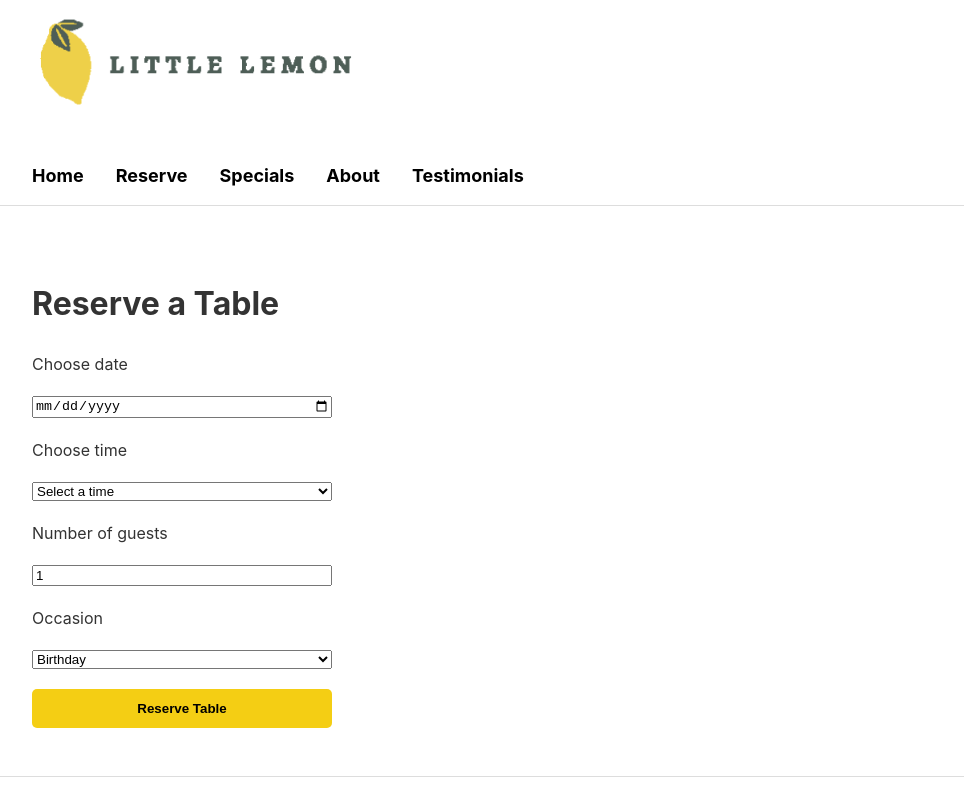
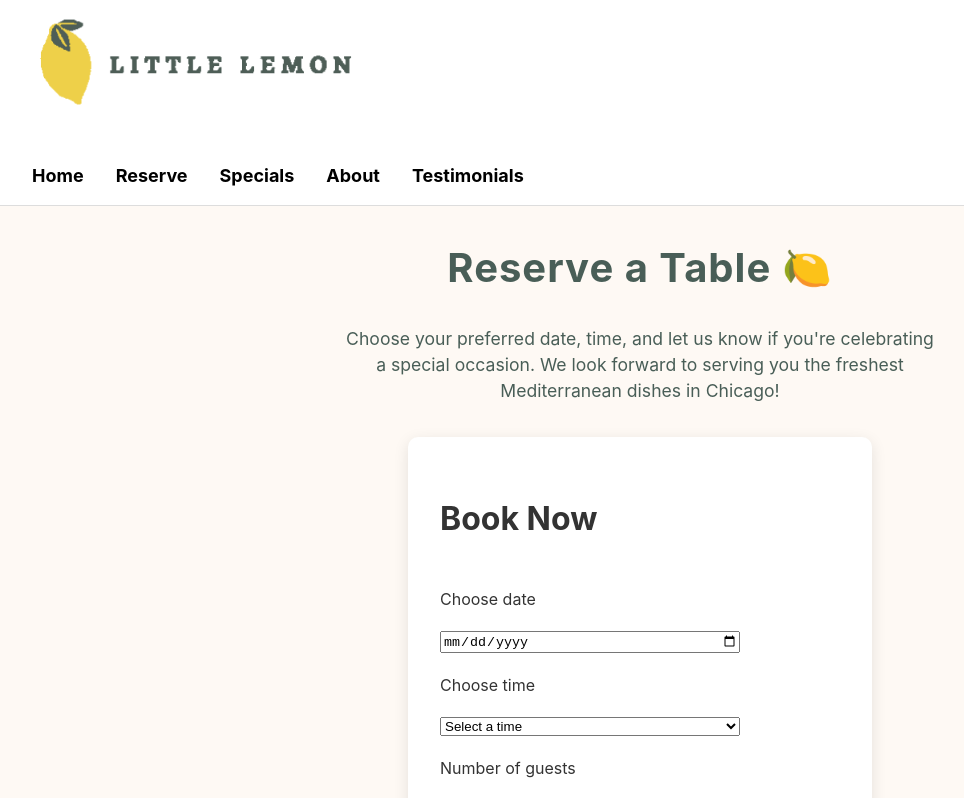
Before and after one commit to thyxphan/little-lemon-app, a React (Create React App) app: page /booking in a window 1280 px wide. Shown: the top 798 px of the page, without its empty margins (0-964 px from the left). Built offline with nearby package versions, Linux system fonts and the light colour scheme.

Commit message:
Add ConfirmedBooking.js to the App.

```diff
--- a/public/index.html
+++ b/public/index.html
@@ -39,7 +39,9 @@
   </head>
 
   <body>
+    <script src="https://raw.githubusercontent.com/courseraap/capstone/main/api.js"></script>
     <noscript>You need to enable JavaScript to run this app.</noscript>
     <div id="root"></div>
+
   </body>
 </html>
--- /dev/null
+++ b/src/api.js
@@ -0,0 +1,28 @@
+// src/api.js
+
+// Helper function
+const seededRandom = function (seed) {
+  const m = 2 ** 35 - 31;
+  const a = 185852;
+  let s = seed % m;
+  return function () {
+    return (s = (s * a) % m) / m;
+  };
+};
+
+// fetchAPI function
+export function fetchAPI(date) {
+  let result = [];
+  let random = seededRandom(date.getDate());
+
+  for (let i = 17; i <= 23; i++) {
+    if (random() < 0.5) result.push(i + ":00");
+    if (random() < 0.5) result.push(i + ":30");
+  }
+  return result;
+}
+
+// submitAPI function
+export function submitAPI(formData) {
+  return true;
+}
--- a/src/components/BookingForm.js
+++ b/src/components/BookingForm.js
@@ -1,6 +1,6 @@
 import { useState } from "react";
 
-function BookingForm({ availableTimes = [], dispatch }) {
+function BookingForm({ availableTimes = [], dispatch, submitForm }) {
   const [date, setDate] = useState("");
   const [time, setTime] = useState("");
   const [guests, setGuests] = useState(1);
@@ -9,34 +9,67 @@ function BookingForm({ availableTimes = [], dispatch }) {
   const handleDateChange = (e) => {
     const selectedDate = e.target.value;
     setDate(selectedDate);
-
-    // Dispatch an action to update available times
+    // Dispatch action to update times
     dispatch({ type: "UPDATE_TIMES", date: selectedDate });
   };
 
   const handleSubmit = (e) => {
     e.preventDefault();
-    alert(`Table reserved: ${date} at ${time} for ${guests} guests (${occasion})`);
+    const formData = { date, time, guests, occasion };
+    submitForm(formData);
   };
 
   return (
-    <form style={{ display: "grid", maxWidth: "300px", gap: "20px" }} onSubmit={handleSubmit}>
+    <form
+      style={{ display: "grid", maxWidth: "300px", gap: "20px" }}
+      onSubmit={handleSubmit}
+    >
+      <h2>Book Now</h2>
+
       <label htmlFor="res-date">Choose date</label>
-      <input type="date" id="res-date" value={date} onChange={handleDateChange} required />
+      <input
+        type="date"
+        id="res-date"
+        value={date}
+        onChange={handleDateChange}
+        required
+      />
 
       <label htmlFor="res-time">Choose time</label>
-      <select id="res-time" value={time} onChange={(e) => setTime(e.target.value)} required>
-        <option value="" disabled>Select a time</option>
+      <select
+        id="res-time"
+        value={time}
+        onChange={(e) => setTime(e.target.value)}
+        required
+      >
+        <option value="" disabled>
+          Select a time
+        </option>
         {availableTimes.map((t) => (
-          <option key={t} value={t}>{t}</option>
+          <option key={t} value={t}>
+            {t}
+          </option>
         ))}
       </select>
 
       <label htmlFor="guests">Number of guests</label>
-      <input type="number" id="guests" min="1" max="20" value={guests} onChange={(e) => setGuests(e.target.value)} required />
+      <input
+        type="number"
+        id="guests"
+        min="1"
+        max="20"
+        value={guests}
+        onChange={(e) => setGuests(e.target.value)}
+        required
+      />
 
       <label htmlFor="occasion">Occasion</label>
-      <select id="occasion" value={occasion} onChange={(e) => setOccasion(e.target.value)} required>
+      <select
+        id="occasion"
+        value={occasion}
+        onChange={(e) => setOccasion(e.target.value)}
+        required
+      >
         <option>Birthday</option>
         <option>Anniversary</option>
       </select>
--- a/src/components/BookingPage.js
+++ b/src/components/BookingPage.js
@@ -1,10 +1,59 @@
 import BookingForm from "./BookingForm";
 
-function BookingPage({ availableTimes, dispatch }) {
+function BookingPage({ availableTimes, dispatch, submitForm }) {
   return (
-    <section>
-      <h2>Reserve a Table</h2>
-      <BookingForm availableTimes={availableTimes} dispatch={dispatch} />
+    <section
+      className="booking-page"
+      style={{
+        display: "flex",
+        flexDirection: "column",
+        alignItems: "center",
+        padding: "2rem 1rem",
+        backgroundColor: "#fef9f4",
+        minHeight: "80vh",
+      }}
+    >
+      <h1
+        style={{
+          fontSize: "2.5rem",
+          marginBottom: "1rem",
+          color: "#495E57",
+          textAlign: "center",
+        }}
+      >
+        Reserve a Table 🍋
+      </h1>
+      <p
+        style={{
+          maxWidth: "600px",
+          textAlign: "center",
+          marginBottom: "2rem",
+          color: "#495E57",
+          fontSize: "1.1rem",
+        }}
+      >
+        Choose your preferred date, time, and let us know if you're celebrating a
+        special occasion. We look forward to serving you the freshest
+        Mediterranean dishes in Chicago!
+      </p>
+
+      <div
+        style={{
+          backgroundColor: "#fff",
+          padding: "2rem",
+          borderRadius: "10px",
+          boxShadow: "0 4px 15px rgba(0,0,0,0.1)",
+          minWidth: "300px",
+          maxWidth: "400px",
+          width: "100%",
+        }}
+      >
+        <BookingForm
+          availableTimes={availableTimes}
+          dispatch={dispatch}
+          submitForm={submitForm}
+        />
+      </div>
     </section>
   );
 }
--- /dev/null
+++ b/src/components/ConfirmedBooking.js
@@ -0,0 +1,28 @@
+function ConfirmedBooking() {
+  return (
+    <section
+      className="confirmed-booking"
+      style={{
+        textAlign: "center",
+        padding: "3rem 1rem",
+        backgroundColor: "#fef9f4",
+        color: "#495E57",
+      }}
+    >
+      <h2 style={{ fontSize: "2rem", marginBottom: "1rem" }}>
+        Your Booking is Confirmed! 🍋
+      </h2>
+      <p style={{ fontSize: "1.1rem", maxWidth: "500px", margin: "0 auto 2rem" }}>
+        Thank you for reserving a table at Little Lemon Chicago. We can't wait to
+        serve you our fresh Mediterranean dishes. See you soon!
+      </p>
+      <img
+        src="https://via.placeholder.com/400x250.png?text=Little+Lemon+Table"
+        alt="Little Lemon reservation"
+        style={{ borderRadius: "10px", boxShadow: "0 4px 10px rgba(0,0,0,0.1)" }}
+      />
+    </section>
+  );
+}
+
+export default ConfirmedBooking;
--- a/src/components/Main.js
+++ b/src/components/Main.js
@@ -1,27 +1,26 @@
-import { Routes, Route } from "react-router-dom";
+import { Routes, Route, useNavigate } from "react-router-dom";
 import { useReducer } from "react";
+import { fetchAPI, submitAPI } from "../api";
 
 import CallToAction from "./CallToAction";
 import Specials from "./Specials";
 import Chicago from "./Chicago";
 import CustomersSay from "./CustomersSay";
 import BookingPage from "./BookingPage";
+import ConfirmedBooking from "./ConfirmedBooking";
 
 /* -----------------------------
    Reducer + Initializer
 ------------------------------ */
 
-// Creates initial available times
-const initializeTimes = () => {
-  return ["17:00", "18:00", "19:00", "20:00", "21:00"];
-};
+// Initializes available times for today
+export const initializeTimes = () => fetchAPI(new Date());
 
-// Handles updating times based on selected date
-const updateTimes = (state, action) => {
+// Updates available times when a new date is selected
+export const updateTimes = (state, action) => {
   switch (action.type) {
     case "UPDATE_TIMES":
-      // For now, return the same times regardless of date
-      return ["17:00", "18:00", "19:00", "20:00", "21:00"];
+      return fetchAPI(new Date(action.date));
     default:
       return state;
   }
@@ -33,6 +32,16 @@ function Main() {
     [],
     initializeTimes
   );
+
+  const navigate = useNavigate();
+
+  // Handles submitting the booking form
+  const submitForm = (formData) => {
+    const result = submitAPI(formData);
+    if (result) {
+      navigate("/confirmed");
+    }
+  };
 
   return (
     <main>
@@ -55,16 +64,20 @@ function Main() {
         <Route path="/chicago" element={<Chicago />} />
         <Route path="/testimonials" element={<CustomersSay />} />
 
-        {/* Booking Page */}
+        {/* Booking page */}
         <Route
           path="/booking"
           element={
             <BookingPage
               availableTimes={availableTimes}
               dispatch={dispatch}
+              submitForm={submitForm}
             />
           }
         />
+
+        {/* Booking confirmation page */}
+        <Route path="/confirmed" element={<ConfirmedBooking />} />
       </Routes>
     </main>
   );
```
Also changed, not shown: 1 other file (tests, documents, lock files or other folders).
